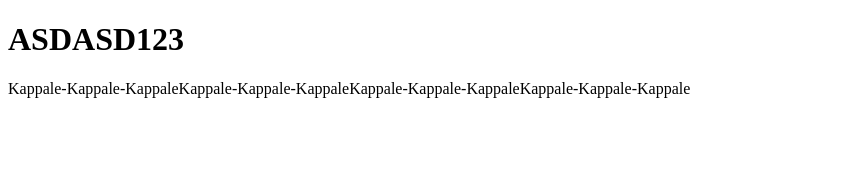
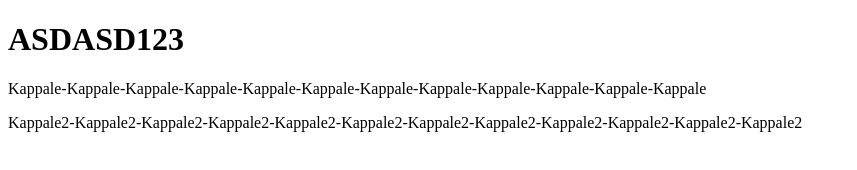
Before and after one commit to s7heja01/Repo, a plain HTML site: page index.html in a window 1280 px wide. Shown: the whole page, without its empty margins (0-857 px from the left). Drawn offline with Linux system fonts and the light colour scheme.

Commit message:
Lisätty uusi kappale
Kappale2 lisätty

```diff
--- a/index.html
+++ b/index.html
@@ -3,7 +3,8 @@
 <body>
 
 <h1>ASDASD123</h1>
-<p>Kappale-Kappale-KappaleKappale-Kappale-KappaleKappale-Kappale-KappaleKappale-Kappale-Kappale</p>
+<p>Kappale-Kappale-Kappale-Kappale-Kappale-Kappale-Kappale-Kappale-Kappale-Kappale-Kappale-Kappale</p>
+<p>Kappale2-Kappale2-Kappale2-Kappale2-Kappale2-Kappale2-Kappale2-Kappale2-Kappale2-Kappale2-Kappale2-Kappale2</p>
 
 </body>
 </html>
```
